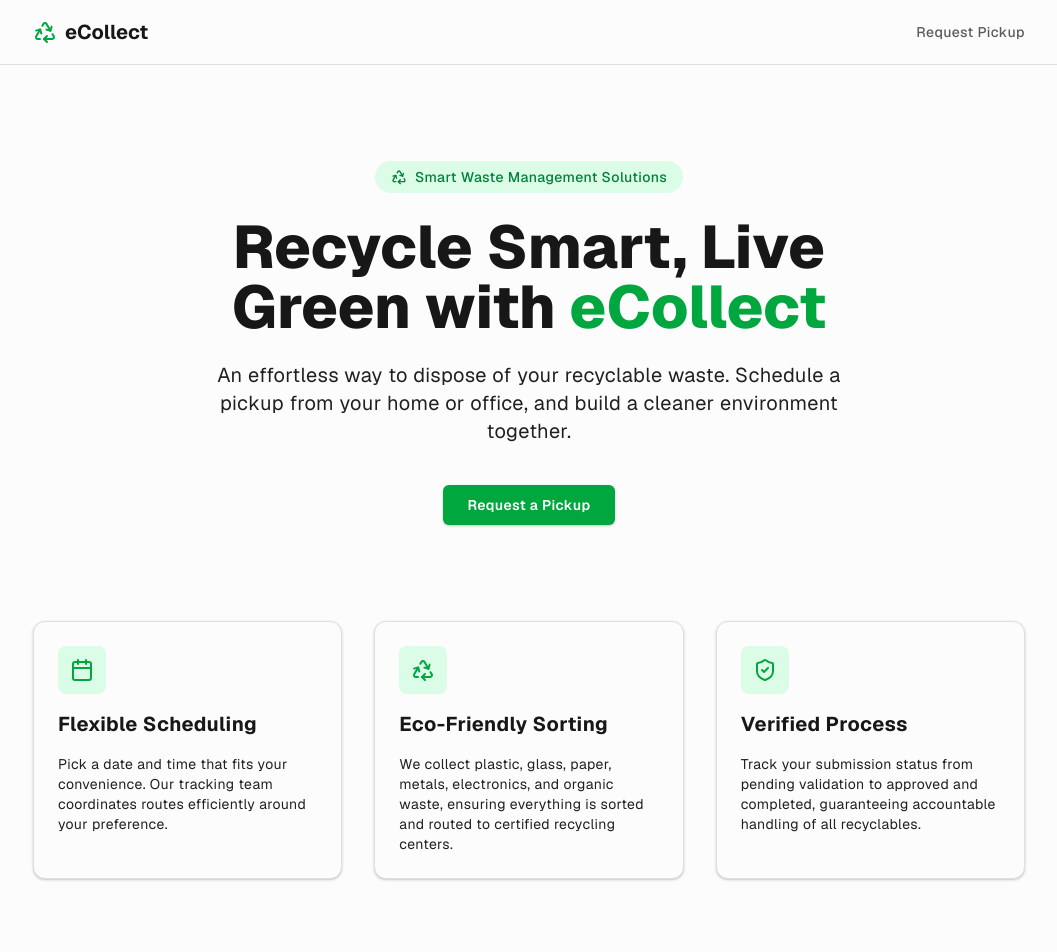
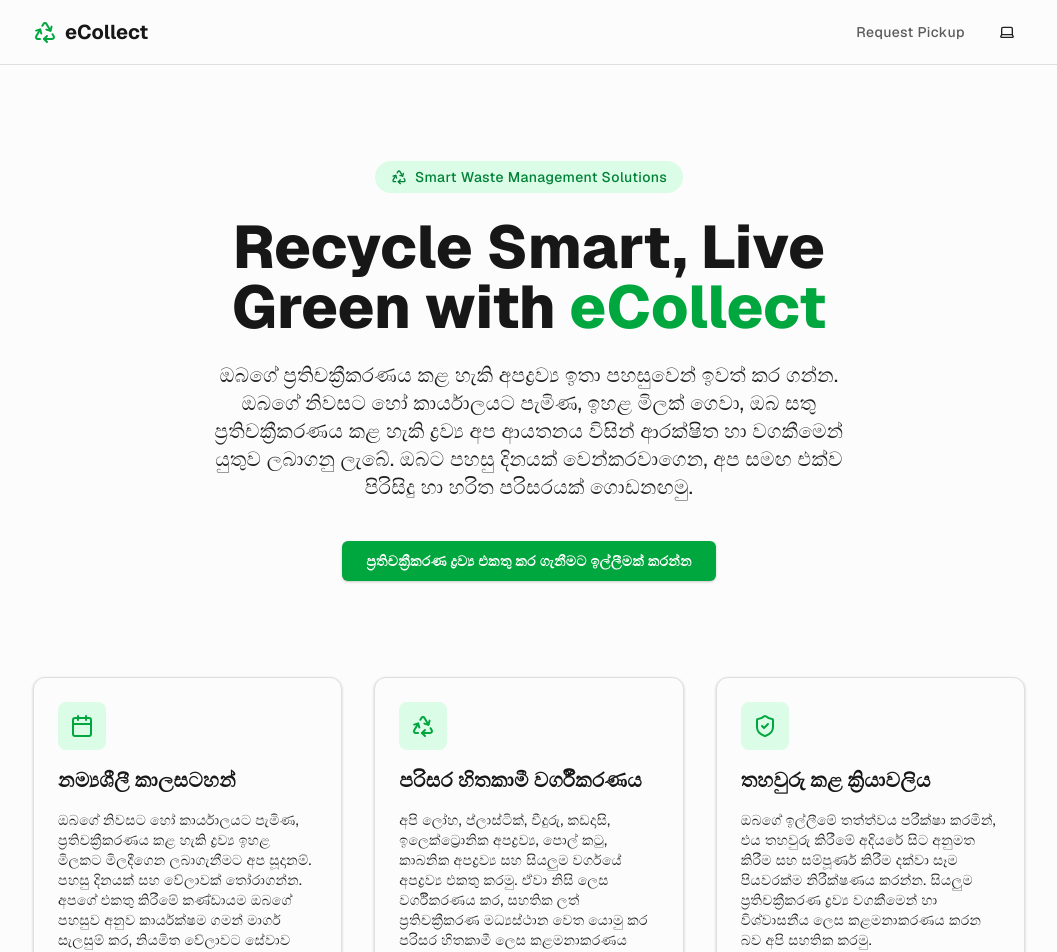
Before and after one commit to arctic44solution/ecollect, a Next.js app: page / in a window 1280 px wide. Shown: the top 952 px of the page, without its empty margins (111-1168 px from the left). Built offline with nearby package versions, Linux system fonts and the light colour scheme; no server answers.

Commit message:
feat(content): Localize public pages and reuse footer component

```diff
--- a/app/(public)/request/layout.tsx
+++ b/app/(public)/request/layout.tsx
@@ -1,4 +1,5 @@
 import Navbar from "@/components/navbar";
+import { Footer } from "@/components/footer";
 import { ThemeSwitcher } from "@/components/theme-switcher";
 
 export default function RequestLayout({
@@ -8,7 +9,7 @@
 }) {
   return (
     <main className="min-h-screen flex flex-col items-center">
-      <div className="flex-1 w-full flex flex-col gap-10 items-center">
+      <div className="flex-1 w-full flex flex-col  items-center">
         {/* Render your custom Nav Bar right at the top */}
         {/* <Navbar /> */}
 
@@ -17,11 +18,9 @@
           {children}
         </div>
 
-        {/* Simple Footer */}
-        <footer className="w-full flex items-center justify-center border-t mx-auto text-center text-xs gap-8 py-10">
-          <p>© 2026 eCollect Sri Lanka. All rights reserved.</p>
-          <ThemeSwitcher />
-        </footer>
+        <div className="flex w-full items-end justify-center bg-muted/30">
+          <Footer />
+        </div>
       </div>
     </main>
   );
--- a/app/page.tsx
+++ b/app/page.tsx
@@ -3,6 +3,7 @@
 import { ThemeSwitcher } from "@/components/theme-switcher";
 import { Recycle, Calendar, ShieldCheck, MapPin } from "lucide-react";
 import { CoverageMap } from "@/components/coverage-map";
+import { Footer } from "@/components/footer";
 
 export default function Home() {
   return (
@@ -35,9 +36,11 @@
         </h1>
 
         <p className="text-lg md:text-xl text-muted-foreground max-w-2xl">
-          An effortless way to dispose of your recyclable waste. Schedule a
-          pickup from your home or office, and build a cleaner environment
-          together.
+          ඔබගේ ප්‍රතිචක්‍රීකරණය කළ හැකි අපද්‍රව්‍ය ඉතා පහසුවෙන් ඉවත් කර ගන්න.
+          ඔබගේ නිවසට හෝ කාර්යාලයට පැමිණ, ඉහළ මිලක් ගෙවා, ඔබ සතු ප්‍රතිචක්‍රීකරණය
+          කළ හැකි ද්‍රව්‍ය අප ආයතනය විසින් ආරක්ෂිත හා වගකීමෙන් යුතුව ලබාගනු
+          ලැබේ. ඔබට පහසු දිනයක් වෙන්කරවාගෙන, අප සමඟ එක්ව පිරිසිදු හා හරිත
+          පරිසරයක් ගොඩනඟමු.
         </p>
 
         <div className="flex flex-wrap gap-4 justify-center mt-4">
@@ -46,7 +49,9 @@
             className="bg-green-600 hover:bg-green-700 text-white font-semibold shadow-sm"
             asChild
           >
-            <Link href="/request">Request a Pickup</Link>
+            <Link href="/request">
+              ප්‍රතිචක්‍රීකරණ ද්‍රව්‍ය එකතු කර ගැනීමට ඉල්ලීමක් කරන්න
+            </Link>
           </Button>
         </div>
       </section>
@@ -58,10 +63,12 @@
           <div className="p-3 bg-green-100 dark:bg-green-950 text-green-600 dark:text-green-400 rounded-lg w-fit">
             <Calendar className="h-6 w-6" />
           </div>
-          <h3 className="text-xl font-bold">Flexible Scheduling</h3>
+          <h3 className="text-xl font-bold">නම්‍යශීලී කාලසටහන්</h3>
           <p className="text-muted-foreground text-sm">
-            Pick a date and time that fits your convenience. Our tracking team
-            coordinates routes efficiently around your preference.
+            ඔබගේ නිවසට හෝ කාර්යාලයට පැමිණ, ප්‍රතිචක්‍රීකරණය කළ හැකි ද්‍රව්‍ය ඉහළ
+            මිලකට මිලදීගෙන ලබාගැනීමට අප සූදානම්. පහසු දිනයක් සහ වේලාවක්
+            තෝරාගන්න. අපගේ එකතු කිරීමේ කණ්ඩායම ඔබගේ පහසුව අනුව කාර්යක්ෂම ගමන්
+            මාර්ග සැලසුම් කර, නියමිත වේලාවට සේවාව ලබාදෙනු ඇත.
           </p>
         </div>
 
@@ -70,11 +77,12 @@
           <div className="p-3 bg-green-100 dark:bg-green-950 text-green-600 dark:text-green-400 rounded-lg w-fit">
             <Recycle className="h-6 w-6" />
           </div>
-          <h3 className="text-xl font-bold">Eco-Friendly Sorting</h3>
+          <h3 className="text-xl font-bold">පරිසර හිතකාමී වර්ගීකරණය</h3>
           <p className="text-muted-foreground text-sm">
-            We collect plastic, glass, paper, metals, electronics, and organic
-            waste, ensuring everything is sorted and routed to certified
-            recycling centers.
+            අපි ලෝහ, ප්ලාස්ටික්, වීදුරු, කඩදාසි, ඉලෙක්ට්‍රොනික අපද්‍රව්‍ය, පොල්
+            කටු, කාබනික අපද්‍රව්‍ය සහ සියලුම වර්ගයේ අපද්‍රව්‍ය එකතු කරමු. ඒවා
+            නිසි ලෙස වර්ගීකරණය කර, සහතික ලත් ප්‍රතිචක්‍රීකරණ මධ්‍යස්ථාන වෙත යොමු
+            කර පරිසර හිතකාමී ලෙස කළමනාකරණය කරනු ලැබේ.
           </p>
         </div>
 
@@ -83,10 +91,12 @@
           <div className="p-3 bg-green-100 dark:bg-green-950 text-green-600 dark:text-green-400 rounded-lg w-fit">
             <ShieldCheck className="h-6 w-6" />
           </div>
-          <h3 className="text-xl font-bold">Verified Process</h3>
+          <h3 className="text-xl font-bold">තහවුරු කළ ක්‍රියාවලිය</h3>
           <p className="text-muted-foreground text-sm">
-            Track your submission status from pending validation to approved and
-            completed, guaranteeing accountable handling of all recyclables.
+            ඔබගේ ඉල්ලීමේ තත්ත්වය පරීක්ෂා කරමින්, එය තහවුරු කිරීමේ අදියරේ සිට
+            අනුමත කිරීම සහ සම්පූර්ණ කිරීම දක්වා සෑම පියවරක්ම නිරීක්ෂණය කරන්න.
+            සියලුම ප්‍රතිචක්‍රීකරණ ද්‍රව්‍ය වගකීමෙන් හා විශ්වාසනීය ලෙස කළමනාකරණය
+            කරන බව අපි සහතික කරමු.
           </p>
         </div>
       </section>
@@ -126,10 +136,9 @@
       </section>
 
       {/* Footer */}
-      <footer className="w-full flex items-center justify-center border-t mx-auto text-center text-xs gap-8 py-10 mt-12 bg-muted/30">
-        <p>© 2026 eCollect. All rights reserved.</p>
-        <ThemeSwitcher />
-      </footer>
+      <div className="flex w-full items-end justify-center bg-muted/30">
+        <Footer />
+      </div>
     </div>
   );
 }
--- a/components/coverage-map.tsx
+++ b/components/coverage-map.tsx
@@ -44,10 +44,11 @@
             [80.1472, 6.9369],
 
             // Meepe
-            [80.1656, 6.8617],
+            //[80.1656, 6.8617],
+            [80.09144761379936, 6.8586840816594234],
 
             // Padukka
-            [80.1233, 6.8456],
+            // [80.1233, 6.8456],
 
             // Homagama
             [80.0006, 6.8428],
--- a/components/navbar.tsx
+++ b/components/navbar.tsx
@@ -1,5 +1,6 @@
 import Link from "next/link";
 import { Recycle } from "lucide-react";
+import { ThemeSwitcher } from "./theme-switcher";
 
 export default function Navbar() {
   return (
@@ -14,6 +15,7 @@
           <span className="text-xl font-bold tracking-tight">eCollect</span>
         </Link>
 
+        <div className="flex items-center gap-6">
           <nav>
             <Link
               href="/request"
@@ -22,6 +24,9 @@
               Request Pickup
             </Link>
           </nav>
+
+          <ThemeSwitcher />
+        </div>
       </div>
     </header>
   );
```
Also changed, not shown: app/(public)/request/page.tsx (+16 -12 lines). Lines whose indentation alone changed are shown as unchanged.
